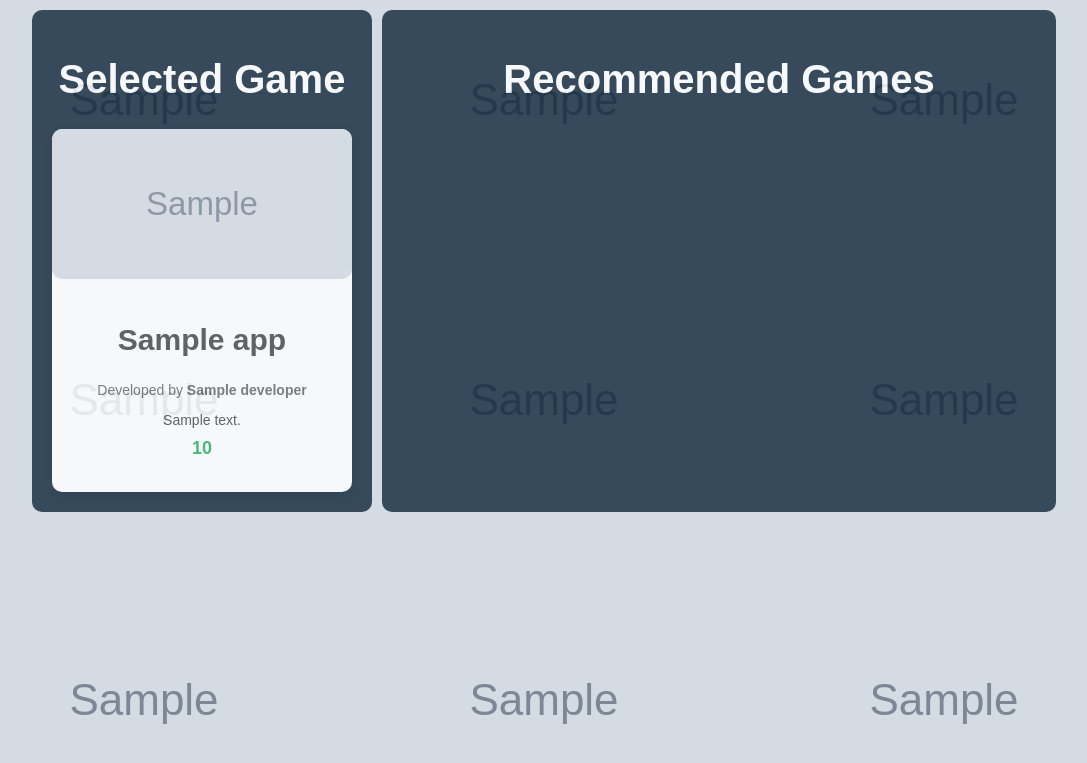
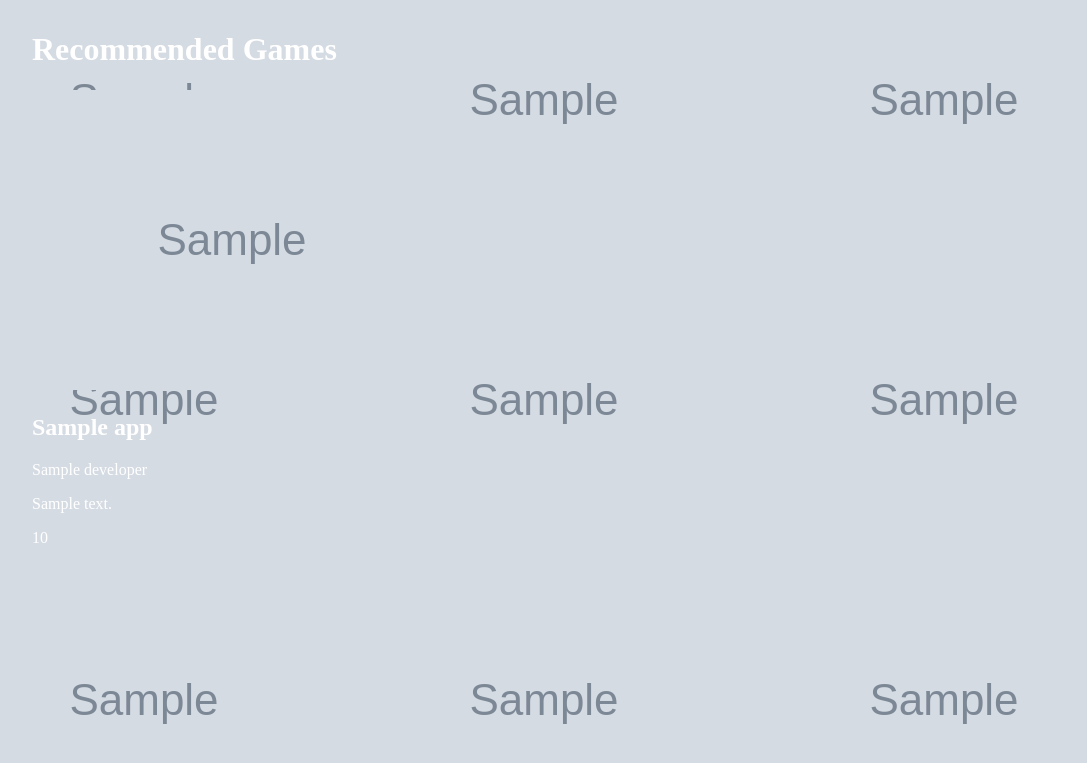
Before and after one commit to ultimo2002/playdate, a FastAPI app: template code/templates/game_output.html in a window 1280 px wide. Shown: the top 763 px of the page, without its empty margins (96-1183 px from the left). Run offline with FastAPI, Linux system fonts and the light colour scheme; the template is opened without the code that fills it: most values are stand-ins (such as "Sample title", 1, 10 or a date in 2020); grey boxes marked "Sample" are stand-in pictures; parts of the project's set-up code (start-up, migrations or seed data) failed here and were passed over.

Commit message:
Revert "Merge branch 'feature_new-layout' into dev"
This reverts commit ddd0247506da3caabb54cd5b18a1abfd31aab335, reversing
changes made to 4390a1bf15a68f9c7f76bf4a82520d3c683eebb0.

```diff
--- a/code/static/styles.css
+++ b/code/static/styles.css
@@ -1,81 +1,7 @@
 body {
-    /*background-image: url('images/steam_bg.jpg');*/
-    /*background-size: cover;*/
-    /*background-position: center;*/
-    /*background-repeat: no-repeat;*/
-    background-color: cadetblue;
+    background: #f4fff4;
+
     margin: 0 auto;
     width: 80%;
     padding: 10px;
-    font-size: 20px;
-    font-family: "Motiva Sans", Sans-serif;
-    font-weight: 500;
-
 }
-
-.container {
-    display: flex;
-    gap: 10px;
-}
-
-.columnl {
-    flex: 0 0 20%;
-    padding: 20px;
-    background-color: #0e263a;
-    text-align: center;
-    border-radius: 10px;
-    opacity: 80%;
-}
-
-.columnr {
-    flex: 1;
-    padding: 20px;
-    background-color: #0e263a;
-    text-align: center;
-    border-radius: 10px;
-    opacity: 80%;
-    color: #FFFFFF;
-}
-
-
-/*_____CARD_____*/
-.card {
-    width: 300px;
-    background: white;
-    border-radius: 10px;
-    overflow: hidden;
-    box-shadow: 0 4px 8px rgba(0, 0, 0, 0.2);
-    text-align: center;
-}
-
-.game-image {
-    width: 100%;
-    height: 150px;
-    object-fit: cover;
-}
-
-.game-title {
-    color: #444;
-}
-
-.game-info {
-    padding: 15px;
-}
-
-.game-developer {
-    font-size: 14px;
-    color: #666;
-}
-
-.game-description {
-    font-size: 14px;
-    color: #444;
-    margin: 10px 0;
-}
-
-.game-price {
-    font-size: 18px;
-    font-weight: bold;
-    color: #27ae60;
-    margin-top: 10px;
-}
--- a/code/templates/game_output.html
+++ b/code/templates/game_output.html
@@ -8,25 +8,18 @@
 </head>
 
 <body>
-    <div class="container">
-        <div class="columnl">
-            <h1>Selected Game</h1>
-            {% for app in apps %}
-            <div class="card">
-                <img src="{{app.header_image}}" alt="Logo of {{app.name}}" class="game-image">
-                <div class="game-info">
-                    <h2 class="game-title">{{app.name}}</h2>
-                    <p class="game-developer">Developed by <strong>{{app.developer}}</strong></p>
-                    <p class="game-description">{{app.short_description}}</p>
-                    <p class="game-price">{{app.price}}</p>
-                </div>
-            </div>
-            {% endfor %}
-
-        </div>
-        <div class="columnr"><h1>Recommended Games</h1></div>
+    <h1>Recommended Games</h1>
+    <div class="apps-container">
+    {% for app in apps %}
+    <div id="appid-{{app.id}}" class="app">
+    <img src="{{app.header_image}}" alt="Logo of {{app.name}}">
+    <h2 class="name">{{app.name}}</h2>
+    <p class="developer">{{app.developer}}</p>
+    <p class="short_description">{{app.short_description}}</p>
+    <span class="price">{{app.price}}</span>
+    {% endfor %}
     </div>
-
+    </div>
     <style>
         img {
             border-radius: 10px;
@@ -40,6 +33,5 @@
             color: white;
         }
     </style>
-
 </body>
 </html>
```
Also changed, not shown: code/templates/index.html (+7 -13 lines), images/steam_bg.jpg (deleted).
